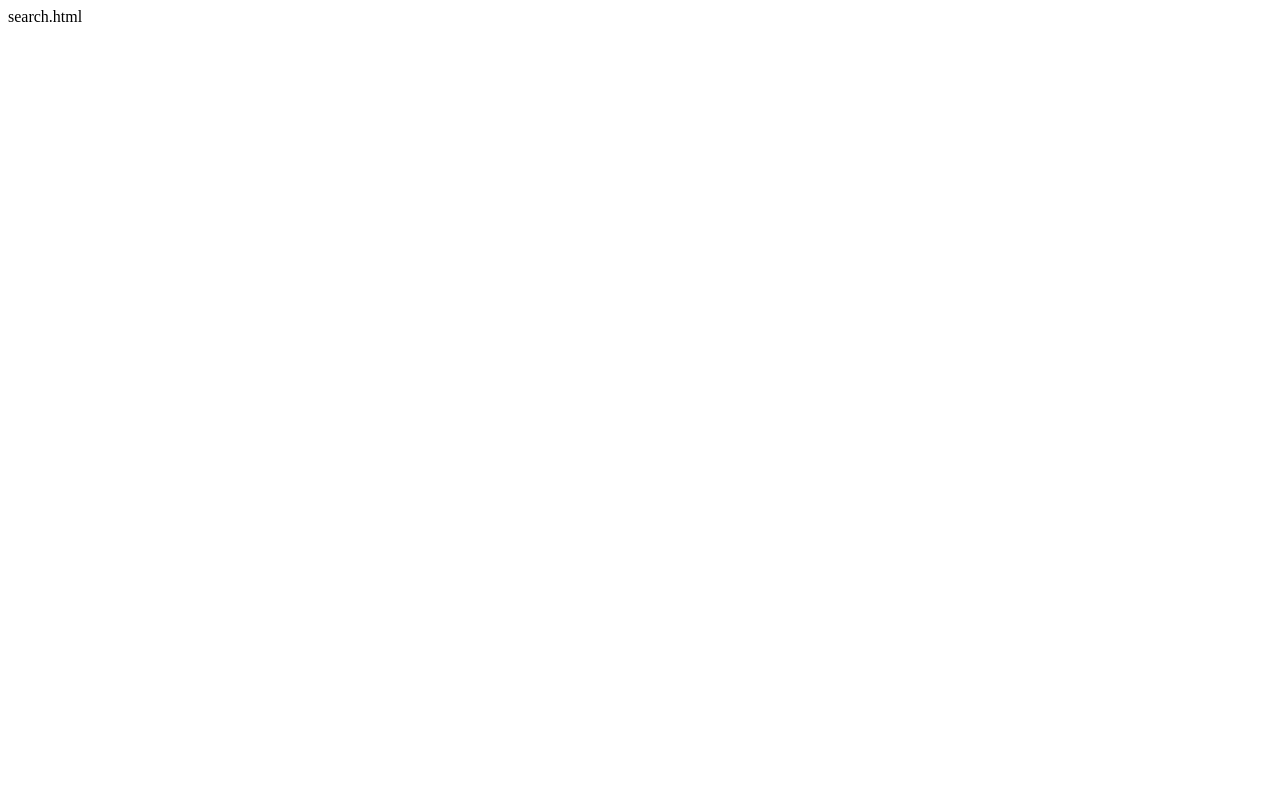
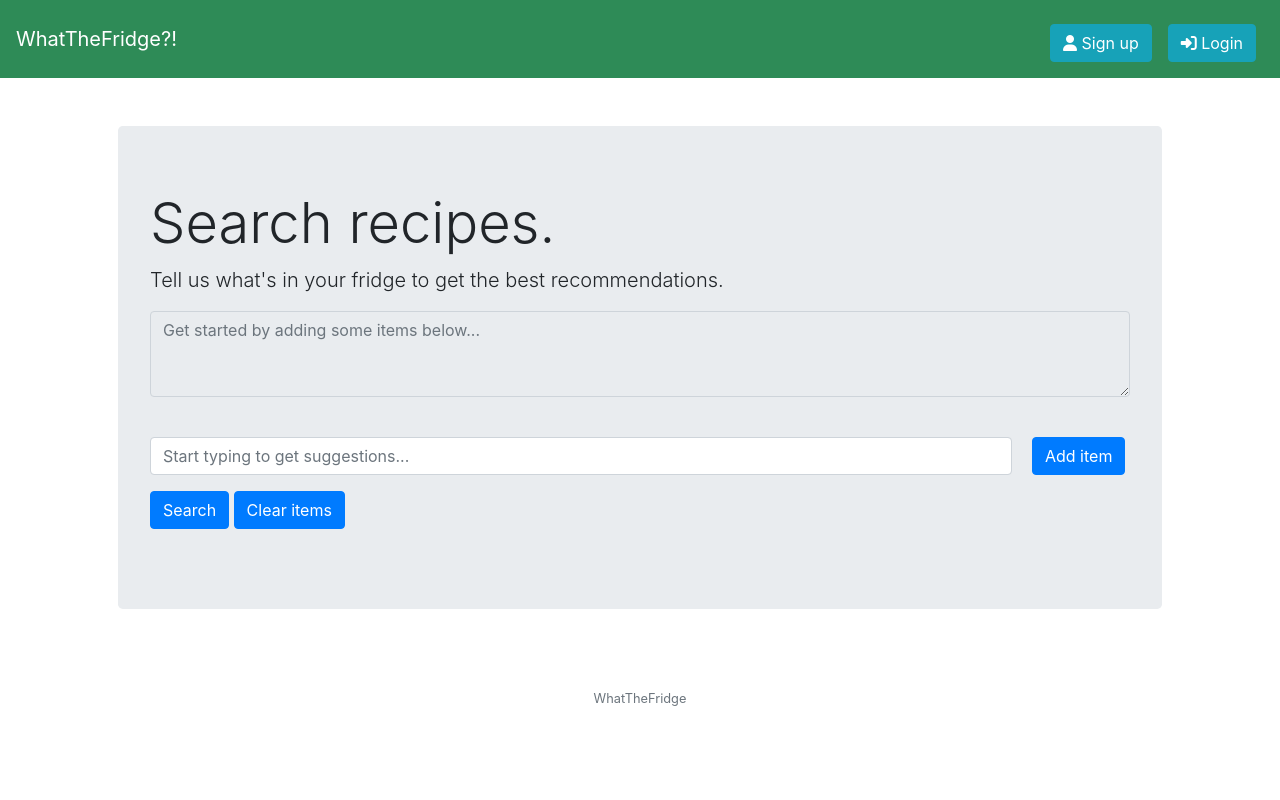
Before and after one commit to StijnMichiels00/WhatTheFridge, a Flask app: page /search in a window 1280 px wide. Before the commit the page is almost empty. Run offline with Flask 2, Linux system fonts and the light colour scheme; some libraries are stand-ins or nearby versions.

Commit message:
Major design edits in search.html

```diff
--- a/application.py
+++ b/application.py
@@ -83,7 +83,7 @@ def login():
 @app.route("/search", methods=["GET", "POST"])
 # @login_required
 def search():
-    return ("search.html")
+    return render_template("search.html")
 
 
 @app.route("/results", methods=["GET", "POST"])
--- a/templates/search.html
+++ b/templates/search.html
@@ -1,23 +1,32 @@
 {% extends "layout.html" %}
 
 {% block title %}
-    Search for recipes
+    Search
 {% endblock %}
 
 {% block main %}
-    <h1 class="display-4">Whats in your fridge?</h1>
+<div class="jumbotron">
+    <h1 class="display-4">Search recipes.</h1>
+    <p class="lead">Tell us what's in your fridge to get the best recommendations.</p>
+    <form class="form">
+    <div class="form-group">
 
-    <div class="form">
-        <label for="item" What&apos;s in your fridge: </label><input type="text" id="Item">
-        <button id="add"> Add item</button>
-        <button id="clear" Clear items </button>
-        <button id="search" Search for recipes </button>
-    </div>
+        <textarea id="Itemlist" rows="3" readonly class="form-control" placeholder="Get started by adding some items below..."></textarea><br>
+        </div>
+        <div class="form-inline form-group">
+            <input type="text" class="form-control" id="ingredient_input" placeholder="Start typing to get suggestions..." style="width:88%">
+            <button class="btn btn-primary" onsubmit="" id="add" style="margin-left:2%">Add item</button><br>
+        </div>
 
+        <div class="form-group">
+            <button class="btn btn-primary" type="submit" id="search">Search</button>
+            <button class="btn btn-primary" type="clear" id="clear">Clear items</button>
+        </div>
+</form>
     <ul id="list">
 
 
-    </ul>
+    </ul></div>
 
     <script>
         var itemInput = document.getElementById("item");
```
